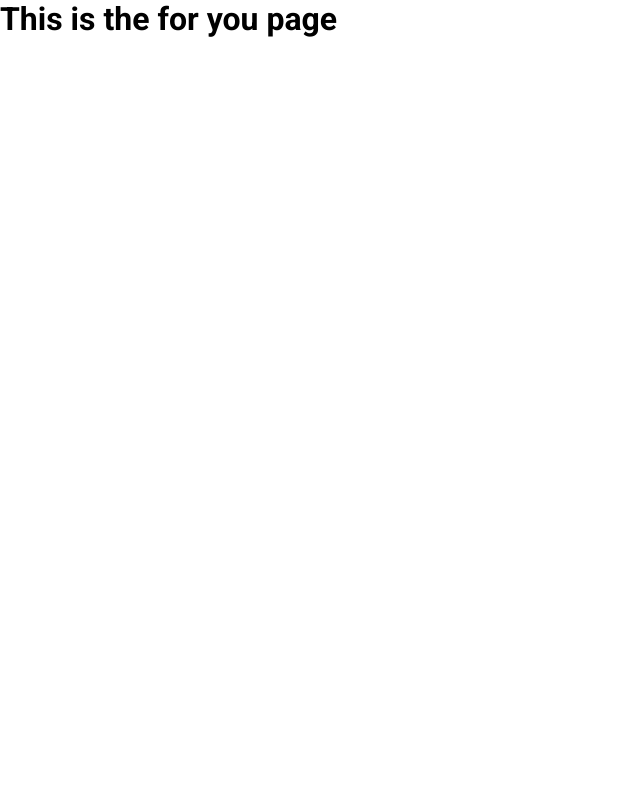
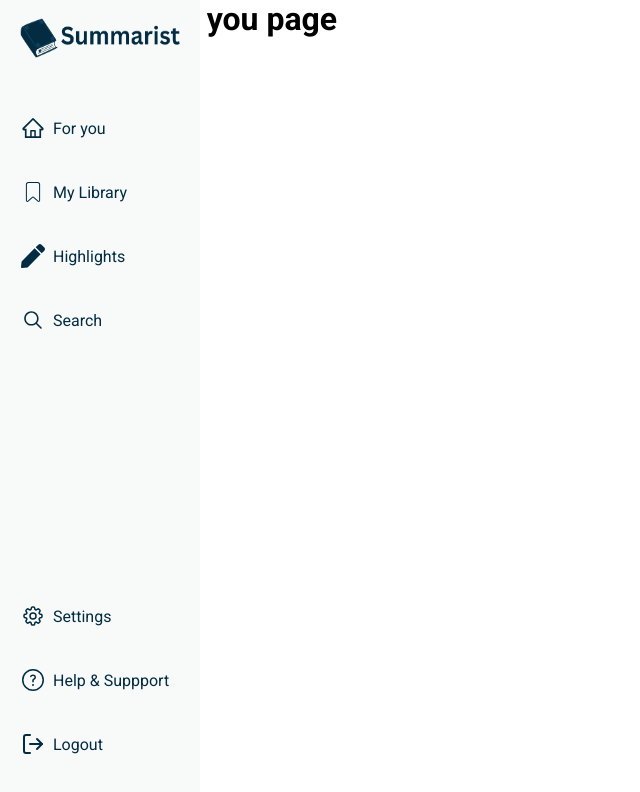
Before and after one commit to Giovanni-Ramirez/giovanni-advance-internship, a Next.js app: page /for-you in a window 1280 px wide. Shown: the top 792 px of the page, without its empty margins (0-640 px from the left). Built offline with nearby package versions, Linux system fonts and the light colour scheme; no server answers.

Commit message:
finished the side bar with css

```diff
--- a/app/for-you/page.tsx
+++ b/app/for-you/page.tsx
@@ -1,6 +1,9 @@
+import SideNavbar from "@/components/sideNavBar";
+
 export default function ForYou() {
     return (
         <div>
+            <SideNavbar />
             <h1>This is the for you page</h1>
         </div>
     );
--- /dev/null
+++ b/components/sideNavBar.module.css
@@ -0,0 +1,79 @@
+.sidebar {
+    background-color: #f7faf9;
+    width: 200px;
+    min-width: 200px;
+    position: fixed;
+    top: 0;
+    left: 0;
+    height: 100vh;
+    z-index: 1000;
+    transition: all .3s;
+}
+
+.sidebar__logo {
+    display: flex;
+    align-items: center;
+    justify-content: center;
+    height: 60px;
+    padding-top: 16px;
+    max-width: 160px;
+    margin: 0 auto;
+}
+
+.sidebar__logoImage {
+    width: 100%;
+    height: 40px;
+}
+
+.sidebar__wrapper {
+    display: flex;
+    flex-direction: column;
+    justify-content: space-between;
+    height: calc(100vh - 60px);
+    padding-bottom: 20px;
+    overflow-y: auto;
+}
+
+.sidebar__top {
+    flex: 1 1;
+    margin-top: 40px;
+}
+
+.sidebar__link_wrapper {
+    display: flex;
+    align-items: center;
+    height: 56px;
+    color: #032b41;
+    margin-bottom: 8px;
+    cursor: pointer;
+}
+
+.sidebar__link_line {
+    width: 5px;
+    height: 100%;
+    background-color: transparent;
+    margin-right: 16px;
+}
+
+.sidebar__link_icon {
+    display: flex;
+    align-items: center;
+    justify-content: center;
+    margin-right: 8px;
+}
+
+.sidebar__link_text {
+    margin: 0;
+    padding: 0;
+    box-sizing: border-box;
+    font-family: Roboto, sans-serif;
+}
+
+.sidebar__icon {
+    width: 24px;
+    height: 24px;
+}
+
+.sidebar__link_not_allowed {
+    cursor: not-allowed;
+}
--- /dev/null
+++ b/components/sideNavBar.tsx
@@ -0,0 +1,80 @@
+import { AiOutlineHome } from "react-icons/ai";
+import { CiBookmark } from "react-icons/ci";
+import { FaPen } from "react-icons/fa";
+import { RxMagnifyingGlass } from "react-icons/rx";
+import { HiOutlineCog8Tooth } from "react-icons/hi2";
+import { GoQuestion } from "react-icons/go";
+import { FiLogOut } from "react-icons/fi";
+import logo from "../assets/logo.png";
+import Image from "next/image";
+import styles from "./sideNavBar.module.css";
+
+
+export default function SideNavbar() {
+    return (
+        <nav className={styles.sidebar}>
+            <div className={styles.sidebar__logo}>
+                <Image className={styles.sidebar__logoImage} src={logo} alt="logo"/>
+            </div>
+            <div className={styles.sidebar__wrapper}>
+                <div className={styles.sidebar__top}>
+                    <a href="" className={styles.sidebar__link_wrapper}>
+                        <div className={styles.sidebar__link_line}></div>
+                        <div className={styles.sidebar__link_icon}>
+                            <AiOutlineHome className={styles.sidebar__icon}/>
+                        </div>
+                        <div className={styles.sidebar__link_text}>For you</div>
+                    </a>
+
+                    <a href="" className={styles.sidebar__link_wrapper}>
+                        <div className={styles.sidebar__link_line}></div>
+                        <div className={styles.sidebar__link_icon}>
+                            <CiBookmark className={styles.sidebar__icon}/>
+                        </div>
+                        <div className={styles.sidebar__link_text}>My Library</div>
+                    </a>
+
+                    <a href="" className={`${styles.sidebar__link_wrapper} ${styles.sidebar__link_not_allowed}`}>
+                        <div className={styles.sidebar__link_line}></div>
+                        <div className={styles.sidebar__link_icon}>
+                            <FaPen className={styles.sidebar__icon}/>
+                        </div>
+                        <div className={styles.sidebar__link_text}>Highlights</div>
+                    </a>
+
+                    <a href="" className={`${styles.sidebar__link_wrapper} ${styles.sidebar__link_not_allowed}`}>
+                        <div className={styles.sidebar__link_line}></div>
+                        <div className={styles.sidebar__link_icon}>
+                            <RxMagnifyingGlass className={styles.sidebar__icon}/>
+                        </div>
+                        <div className="sidebar__link_text">Search</div>
+                    </a>
+                </div>
+
+                <div className={styles.sidebar__bottom}>
+                    <a href="" className={styles.sidebar__link_wrapper}>
+                        <div className={styles.sidebar__link_line}></div>
+                        <div className={styles.sidebar__link_icon}>
+                            <HiOutlineCog8Tooth className={styles.sidebar__icon}/>
+                        </div>
+                        <div className={styles.sidebar__link_text}>Settings</div>
+                    </a>
+                    <a href="" className={`${styles.sidebar__link_wrapper} ${styles.sidebar__link_not_allowed}`}>
+                        <div className={styles.sidebar__link_line}></div>
+                        <div className={styles.sidebar__link_icon}>
+                            <GoQuestion className={styles.sidebar__icon}/>
+                        </div>
+                        <div className={styles.sidebar__link_text}>Help & Suppport</div>
+                    </a>
+                    <a href="" className={styles.sidebar__link_wrapper}>
+                        <div className={styles.sidebar__link_line}></div>
+                        <div className={styles.sidebar__link_icon}>
+                            <FiLogOut className={styles.sidebar__icon}/>
+                        </div>
+                        <div className={styles.sidebar__link_text}>Logout</div>
+                    </a>
+                </div>
+            </div>
+        </nav>
+    )
+}
```
